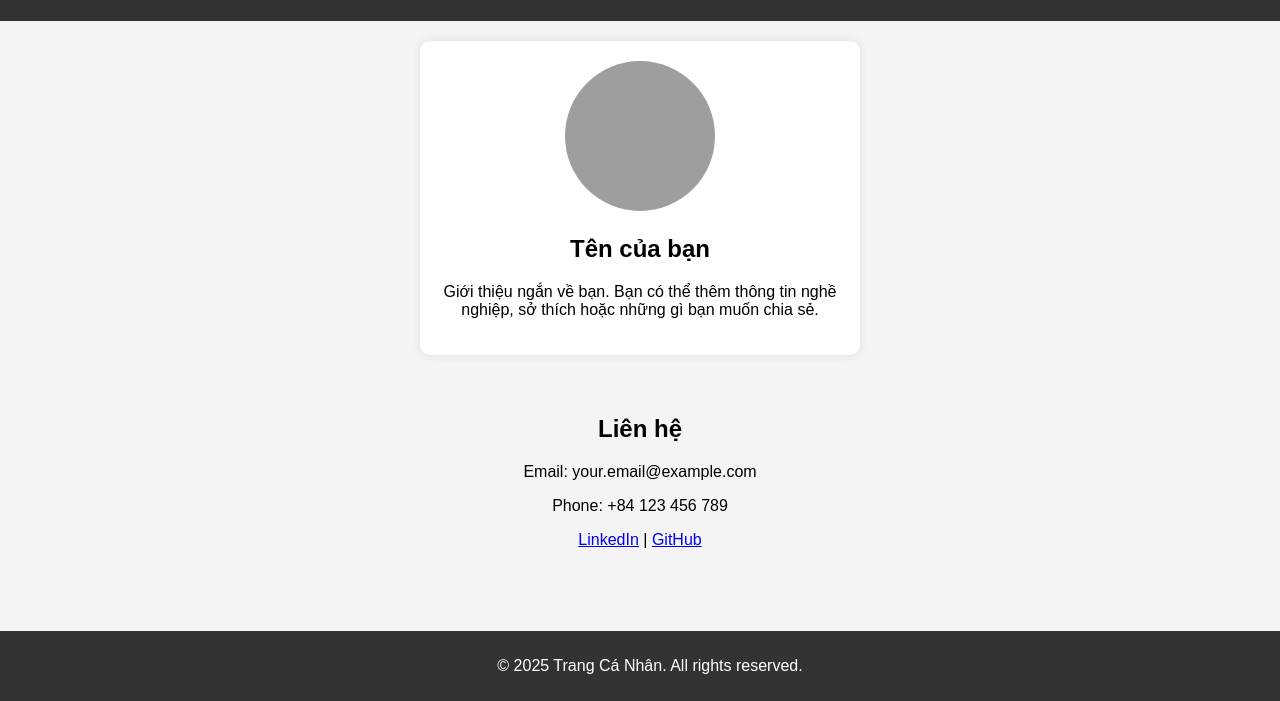
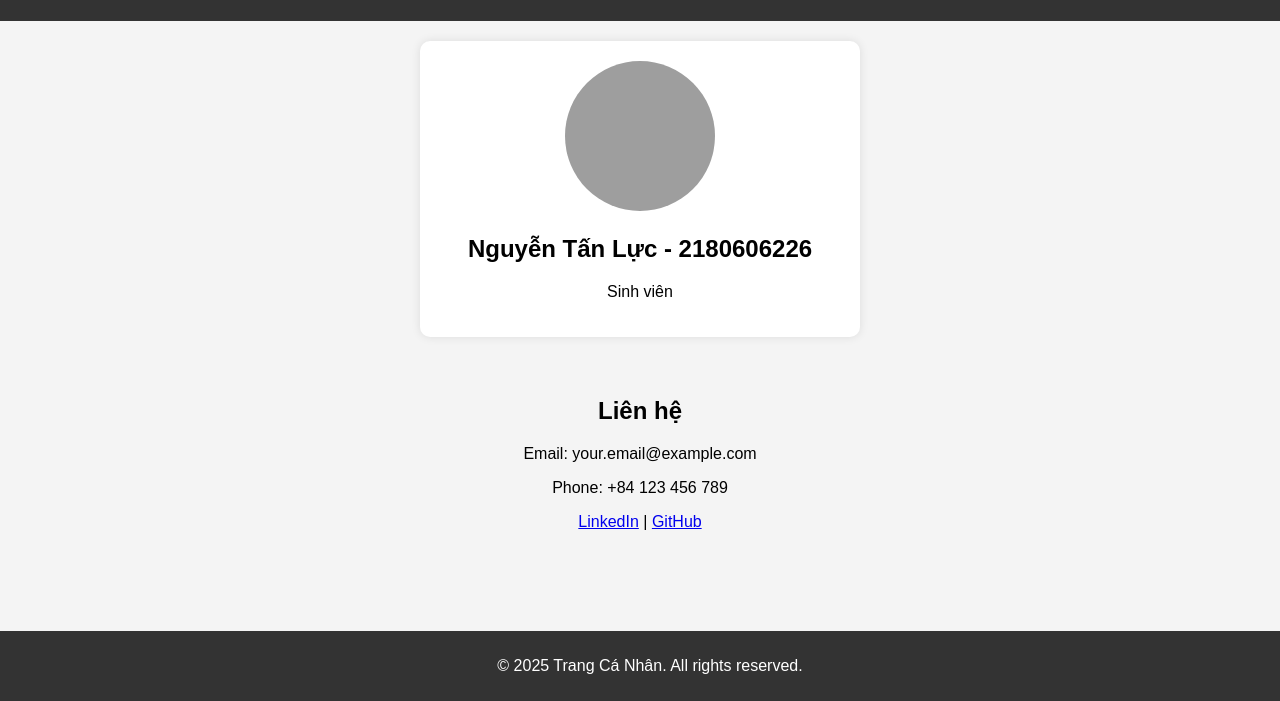
Before and after one commit to TanLuc2003/nguyentanluc2025.github.io, a plain HTML site: page index.html in a window 1280 px wide. Shown: the part 99-800 px from the top of the page. Drawn offline with Linux system fonts and the light colour scheme; grey boxes are pictures that could not be loaded.

Commit message:
html-css

```diff
--- a/index.html
+++ b/index.html
@@ -11,9 +11,9 @@
         <h1>Chào mừng đến với trang cá nhân của tôi</h1>
     </header>
     <section class="profile">
-        <img src="https://source.unsplash.com/300x300/?person" alt="Ảnh đại diện">
-        <h2>Tên của bạn</h2>
-        <p>Giới thiệu ngắn về bạn. Bạn có thể thêm thông tin nghề nghiệp, sở thích hoặc những gì bạn muốn chia sẻ.</p>
+        <img src="https://s120-ava-talk.zadn.vn/5/0/2/3/2/120/f2c43ffd813fc5251e7128a56ab298e4.jpg" alt="Ảnh đại diện">
+        <h2>Nguyễn Tấn Lực - 2180606226</h2>
+        <p>Sinh viên</p>
     </section>
     <section class="contact">
         <h2>Liên hệ</h2>
```
